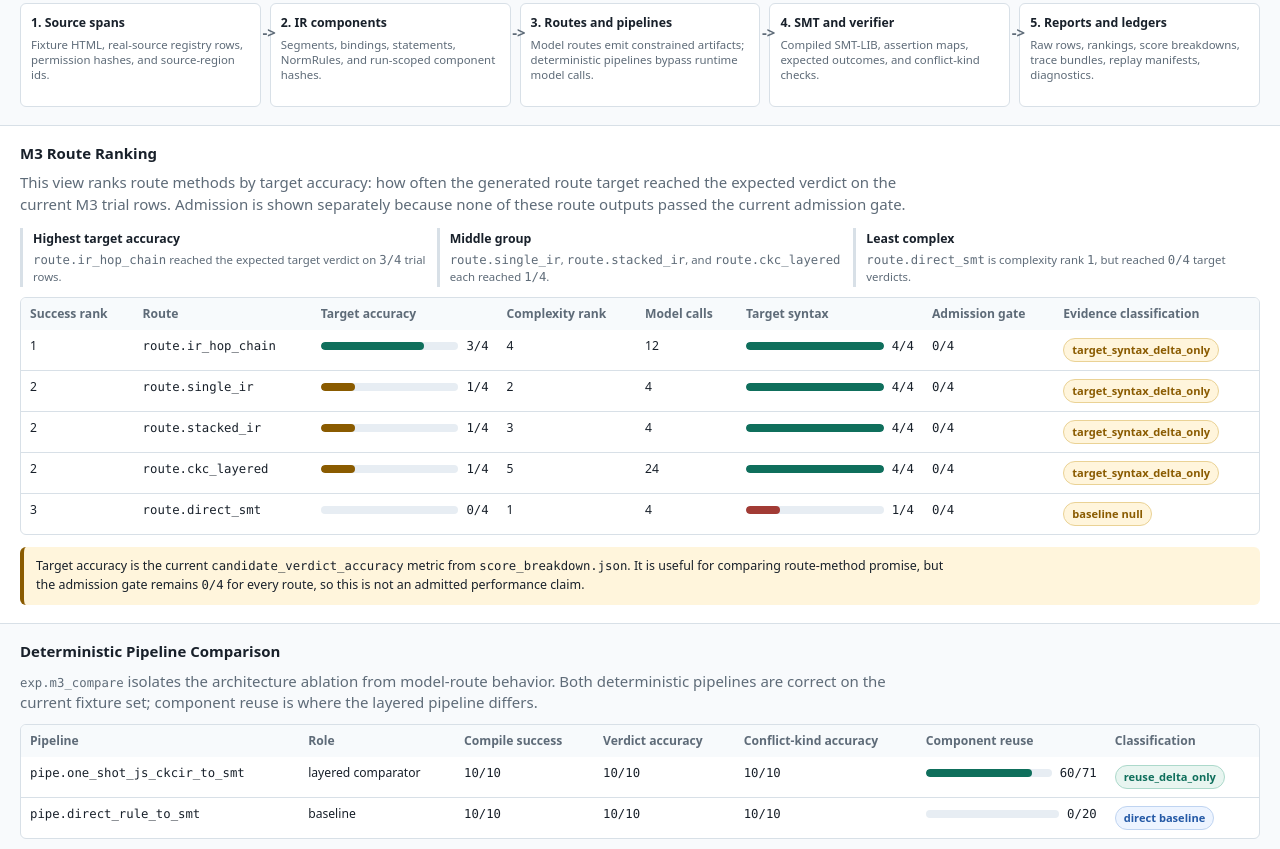
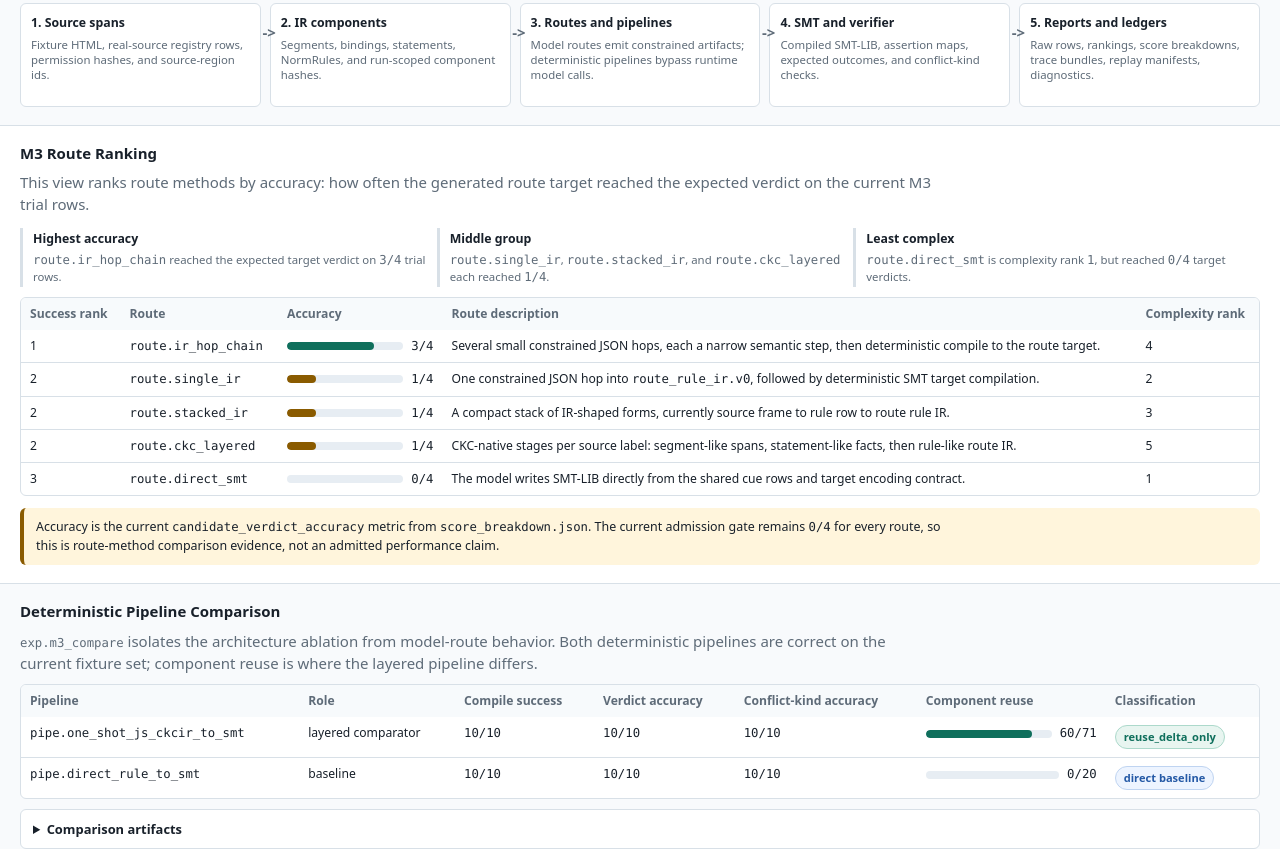
Before and after one commit to eturkes/ckc-ui, a website: page index.html in a window 1280 px wide. Shown: the part 652-1501 px from the top of the page. Drawn offline with Linux system fonts and the light colour scheme.

Commit message:
Focus route table on accuracy

```diff
--- a/index.html
+++ b/index.html
@@ -75,7 +75,7 @@
     .table-wrap { overflow-x: auto; border: 1px solid var(--line); border-radius: 6px; background: #fff; margin-top: 10px; }
     table { width: 100%; border-collapse: collapse; min-width: 760px; }
     table.wide { min-width: 980px; }
-    table.extra-wide { min-width: 1120px; }
+    table.extra-wide { min-width: 1040px; }
     th, td { border-bottom: 1px solid var(--line); padding: 8px 9px; text-align: left; vertical-align: top; font-size: .81rem; line-height: 1.32; }
     tr:last-child th, tr:last-child td { border-bottom: 0; }
     th { color: var(--muted); background: #f7fafc; font-weight: 800; }
@@ -223,10 +223,10 @@
     <section class="band">
       <div class="wrap">
         <h2>M3 Route Ranking</h2>
-        <p>This view ranks route methods by target accuracy: how often the generated route target reached the expected verdict on the current M3 trial rows. Admission is shown separately because none of these route outputs passed the current admission gate.</p>
+        <p>This view ranks route methods by accuracy: how often the generated route target reached the expected verdict on the current M3 trial rows.</p>
         <div class="rank-strip" aria-label="Route ranking summary">
           <div class="rank-fact">
-            <strong>Highest target accuracy</strong>
+            <strong>Highest accuracy</strong>
             <span><code>route.ir_hop_chain</code> reached the expected target verdict on <code>3/4</code> trial rows.</span>
           </div>
           <div class="rank-fact">
@@ -244,12 +244,9 @@
               <tr>
                 <th>Success rank</th>
                 <th>Route</th>
-                <th>Target accuracy</th>
+                <th>Accuracy</th>
+                <th>Route description</th>
                 <th>Complexity rank</th>
-                <th>Model calls</th>
-                <th>Target syntax</th>
-                <th>Admission gate</th>
-                <th>Evidence classification</th>
               </tr>
             </thead>
             <tbody>
@@ -257,57 +254,42 @@
                 <td class="num">1</td>
                 <td><code>route.ir_hop_chain</code></td>
                 <td><span class="ratio"><span class="track"><span class="fill green" style="width:75%"></span></span><code>3/4</code></span></td>
+                <td>Several small constrained JSON hops, each a narrow semantic step, then deterministic compile to the route target.</td>
                 <td class="num">4</td>
-                <td class="num">12</td>
-                <td><span class="ratio"><span class="track"><span class="fill green" style="width:100%"></span></span><code>4/4</code></span></td>
-                <td><code>0/4</code></td>
-                <td><span class="tag amber">target_syntax_delta_only</span></td>
               </tr>
               <tr>
                 <td class="num">2</td>
                 <td><code>route.single_ir</code></td>
                 <td><span class="ratio"><span class="track"><span class="fill amber" style="width:25%"></span></span><code>1/4</code></span></td>
+                <td>One constrained JSON hop into <code>route_rule_ir.v0</code>, followed by deterministic SMT target compilation.</td>
                 <td class="num">2</td>
-                <td class="num">4</td>
-                <td><span class="ratio"><span class="track"><span class="fill green" style="width:100%"></span></span><code>4/4</code></span></td>
-                <td><code>0/4</code></td>
-                <td><span class="tag amber">target_syntax_delta_only</span></td>
               </tr>
               <tr>
                 <td class="num">2</td>
                 <td><code>route.stacked_ir</code></td>
                 <td><span class="ratio"><span class="track"><span class="fill amber" style="width:25%"></span></span><code>1/4</code></span></td>
+                <td>A compact stack of IR-shaped forms, currently source frame to rule row to route rule IR.</td>
                 <td class="num">3</td>
-                <td class="num">4</td>
-                <td><span class="ratio"><span class="track"><span class="fill green" style="width:100%"></span></span><code>4/4</code></span></td>
-                <td><code>0/4</code></td>
-                <td><span class="tag amber">target_syntax_delta_only</span></td>
               </tr>
               <tr>
                 <td class="num">2</td>
                 <td><code>route.ckc_layered</code></td>
                 <td><span class="ratio"><span class="track"><span class="fill amber" style="width:25%"></span></span><code>1/4</code></span></td>
+                <td>CKC-native stages per source label: segment-like spans, statement-like facts, then rule-like route IR.</td>
                 <td class="num">5</td>
-                <td class="num">24</td>
-                <td><span class="ratio"><span class="track"><span class="fill green" style="width:100%"></span></span><code>4/4</code></span></td>
-                <td><code>0/4</code></td>
-                <td><span class="tag amber">target_syntax_delta_only</span></td>
               </tr>
               <tr>
                 <td class="num">3</td>
                 <td><code>route.direct_smt</code></td>
                 <td><span class="ratio"><span class="track"><span class="fill red" style="width:0%"></span></span><code>0/4</code></span></td>
+                <td>The model writes SMT-LIB directly from the shared cue rows and target encoding contract.</td>
                 <td class="num">1</td>
-                <td class="num">4</td>
-                <td><span class="ratio"><span class="track"><span class="fill red" style="width:25%"></span></span><code>1/4</code></span></td>
-                <td><code>0/4</code></td>
-                <td><span class="tag amber">baseline null</span></td>
               </tr>
             </tbody>
           </table>
         </div>
         <div class="note">
-          <p>Target accuracy is the current <code>candidate_verdict_accuracy</code> metric from <code>score_breakdown.json</code>. It is useful for comparing route-method promise, but the admission gate remains <code>0/4</code> for every route, so this is not an admitted performance claim.</p>
+          <p>Accuracy is the current <code>candidate_verdict_accuracy</code> metric from <code>score_breakdown.json</code>. The current admission gate remains <code>0/4</code> for every route, so this is route-method comparison evidence, not an admitted performance claim.</p>
         </div>
       </div>
     </section>
```
Also changed, not shown: .agent/memory.md.
